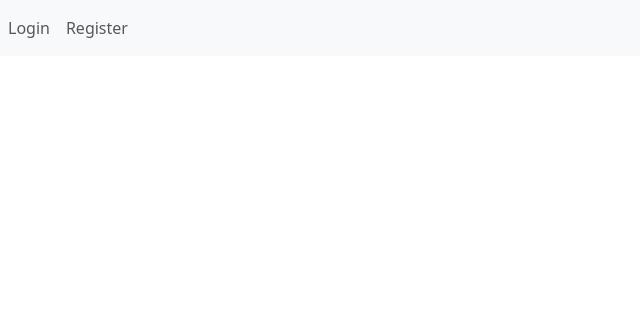
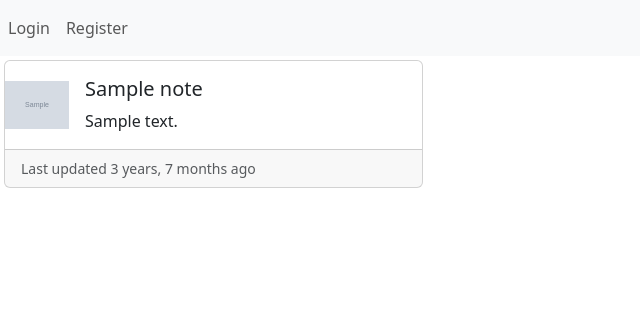
Before and after one commit to bagheriAlmas/djang-pdf-generator, a Django app: page / in a window 1280 px wide. Before the commit the part shown is almost empty. Shown: the top 316 px of the page, without its empty margins (0-640 px from the left). Run offline with Django 4.2, Linux system fonts and the light colour scheme; tables that the repository leaves empty hold one stand-in row (values such as "Sample post"); grey boxes marked "Sample" are stand-in pictures; some libraries are stand-ins or nearby versions.

Commit message:
update home.html : show Note List on the Screen

```diff
--- a/templates/home.html
+++ b/templates/home.html
@@ -1 +1,26 @@
 {% include 'base.html' %}
+
+<div class="container-fluid">
+    <div class="row">
+        {% for note in notes %}
+            <div class="col-lg-4 col-md-6 col-sm-12 p-1">
+                <div class="card">
+                    <div style="display: flex; flex: 1 1 auto;align-items: center ">
+                        <div style="width: 64px; height: 64px; justify-content: center"
+                             class="img-square-wrapper d-flex align-items-center">
+                            <img style="max-width: 64px; max-height: 64px" src="{{ note.thumbnail.url }}"
+                                 alt="{{ note.title }}">
+                        </div>
+                        <div class="card-body">
+                            <h5 class="card-title">{{ note.title }}</h5>
+                            <p class="card-text">{{ note.body|truncatechars:35 }}</p>
+                        </div>
+                    </div>
+                    <div class="card-footer">
+                        <small class="text-muted">Last updated {{ note.updated_at | timesince }} ago</small>
+                    </div>
+                </div>
+            </div>
+        {% endfor %}
+    </div>
+</div>
```
